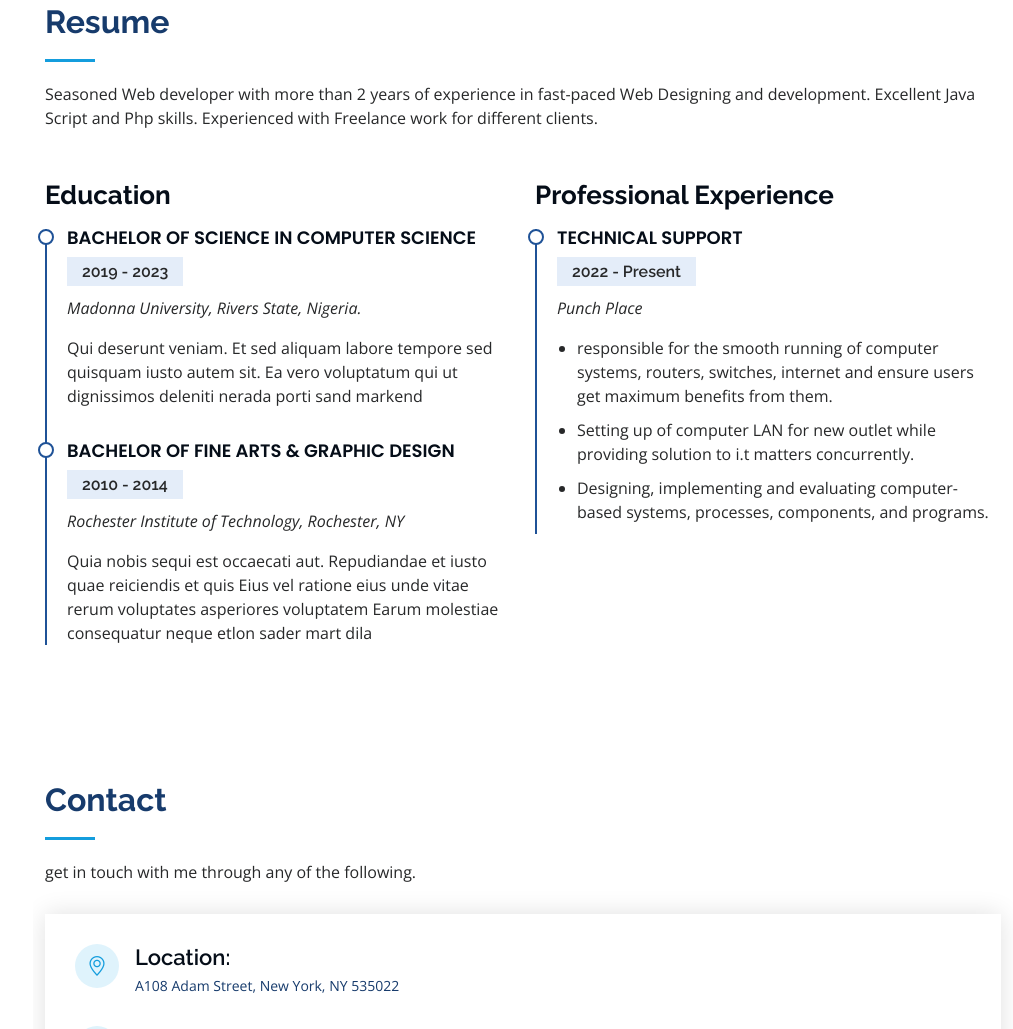
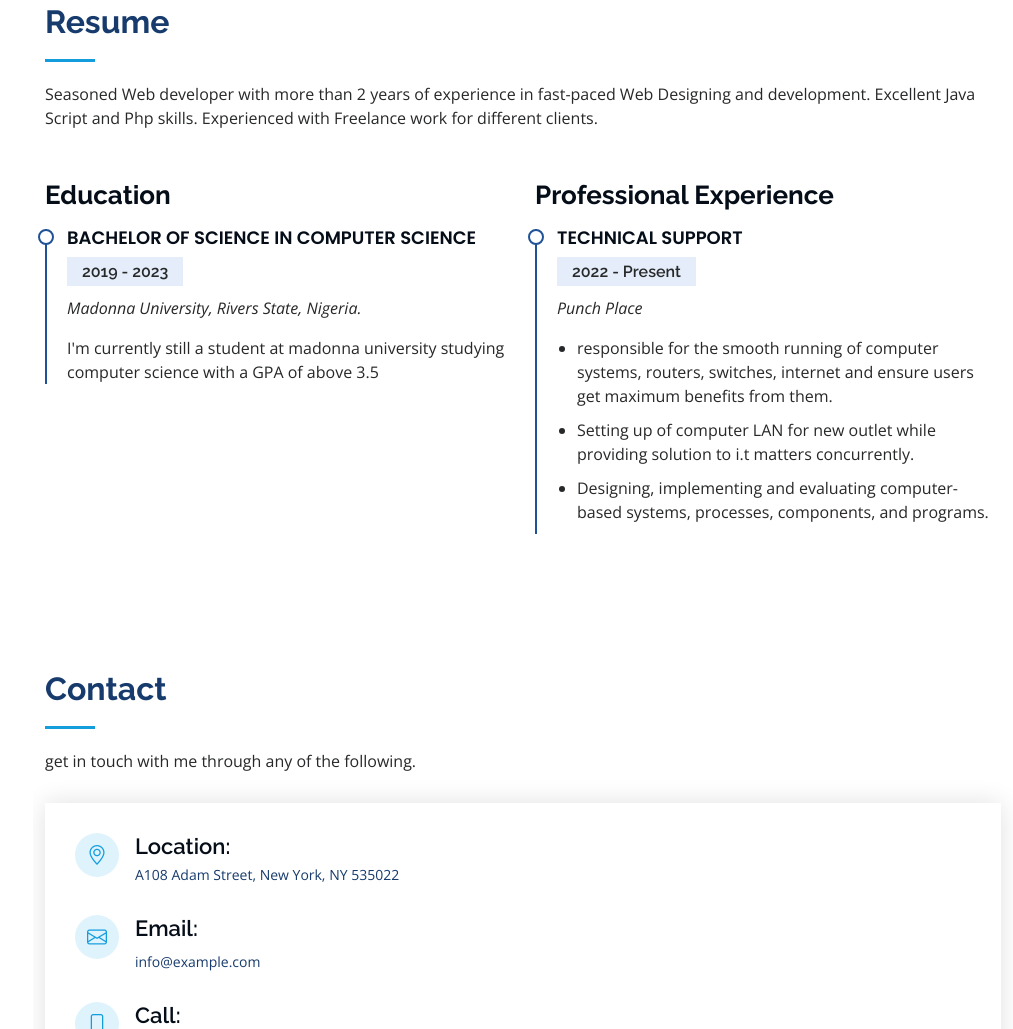
Before and after one commit to ayomikuncaleb/personalsite, a plain HTML site: page index.html in a window 1280 px wide. Shown: the part 1844-2873 px from the top of the page, without its empty margins (267-1280 px from the left). Drawn offline with nearby package versions, Linux system fonts and the light colour scheme.

Commit message:
add update to file

```diff
--- a/index.html
+++ b/index.html
@@ -200,15 +200,9 @@
               <h4> Bachelor of Science in Computer Science</h4>
               <h5>2019 - 2023</h5>
               <p><em>Madonna University, Rivers State, Nigeria.</em></p>
-              <p>Qui deserunt veniam. Et sed aliquam labore tempore sed quisquam iusto autem sit. Ea vero voluptatum qui ut dignissimos deleniti nerada porti sand markend</p>
+              <p>I'm currently still a student at madonna university studying computer science  with a GPA of above 3.5 </p>
             </div>
-            <div class="resume-item">
-              <h4>Bachelor of Fine Arts &amp; Graphic Design</h4>
-              <h5>2010 - 2014</h5>
-              <p><em>Rochester Institute of Technology, Rochester, NY</em></p>
-              <p>Quia nobis sequi est occaecati aut. Repudiandae et iusto quae reiciendis et quis Eius vel ratione eius unde vitae rerum voluptates asperiores voluptatem Earum molestiae consequatur neque etlon sader mart dila</p>
-            </div>
-          </div>
+           </div>
           <div class="col-lg-6" data-aos="fade-up" data-aos-delay="100">
             <h3 class="resume-title">Professional Experience</h3>
             <div class="resume-item">
```
